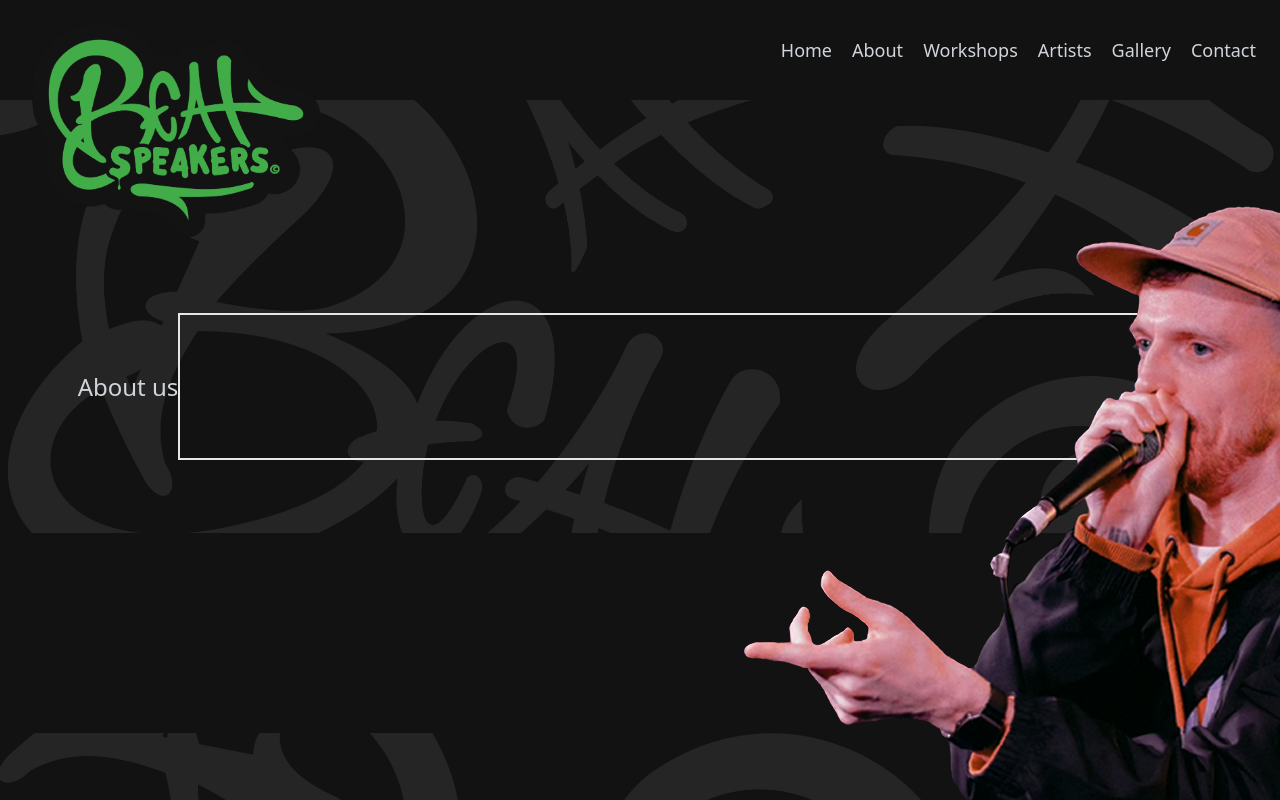
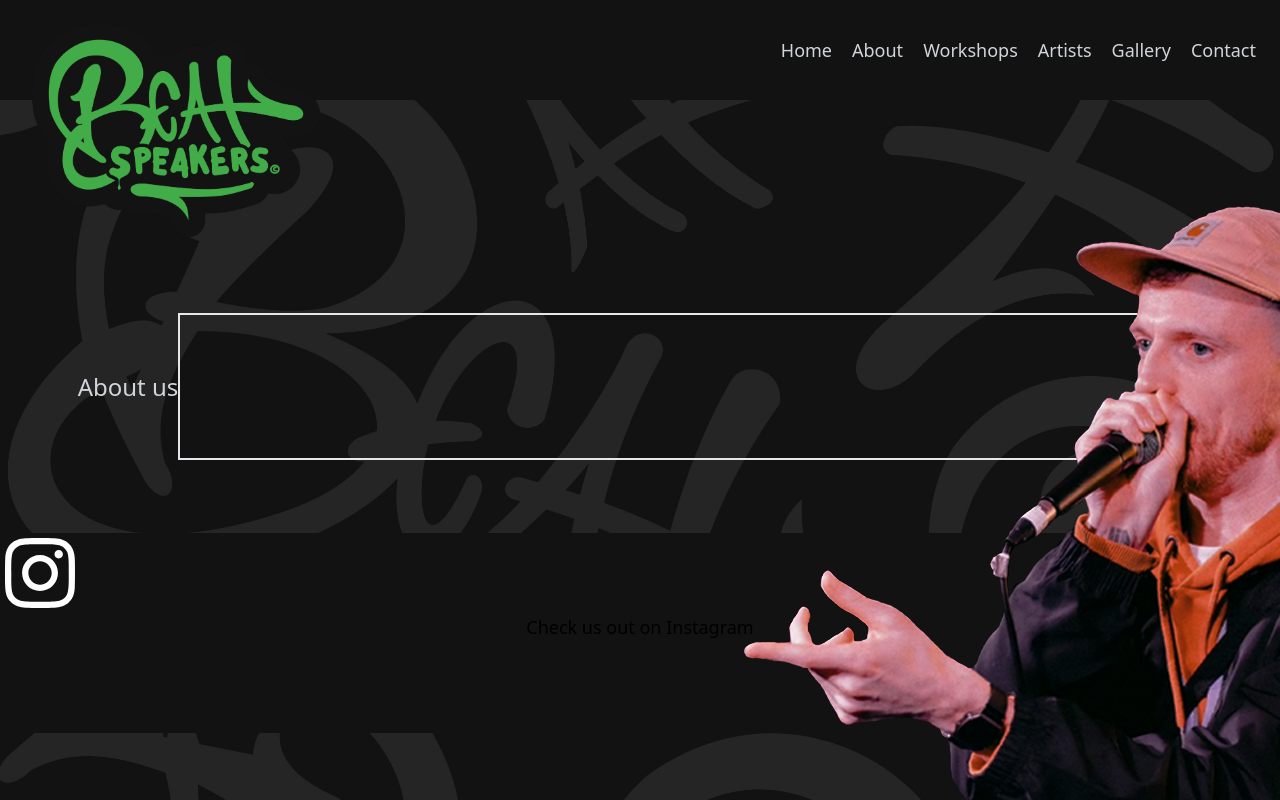
Before and after one commit to ChrisMaylor92/beatspeakers-website, a React (Vite) app in the folder beatspeakers-1/: page /about in a window 1280 px wide. Built offline with nearby package versions, Linux system fonts and the light colour scheme.

Commit message:
adds info and icon to footer

```diff
--- a/beatspeakers-1/src/components/Footer.jsx
+++ b/beatspeakers-1/src/components/Footer.jsx
@@ -1,10 +1,12 @@
+import { FaInstagram } from "react-icons/fa";
+
 export const Footer = () => {
 
     return (
                 <div className=" w-screen h-[200px]  bottom-0 z-10 bg-[#121212]  text-lg">
 
-
-
+                <FaInstagram color="white" size="80px"/>
+                   <p>Check us out on Instagram</p>
 
 
 
```
